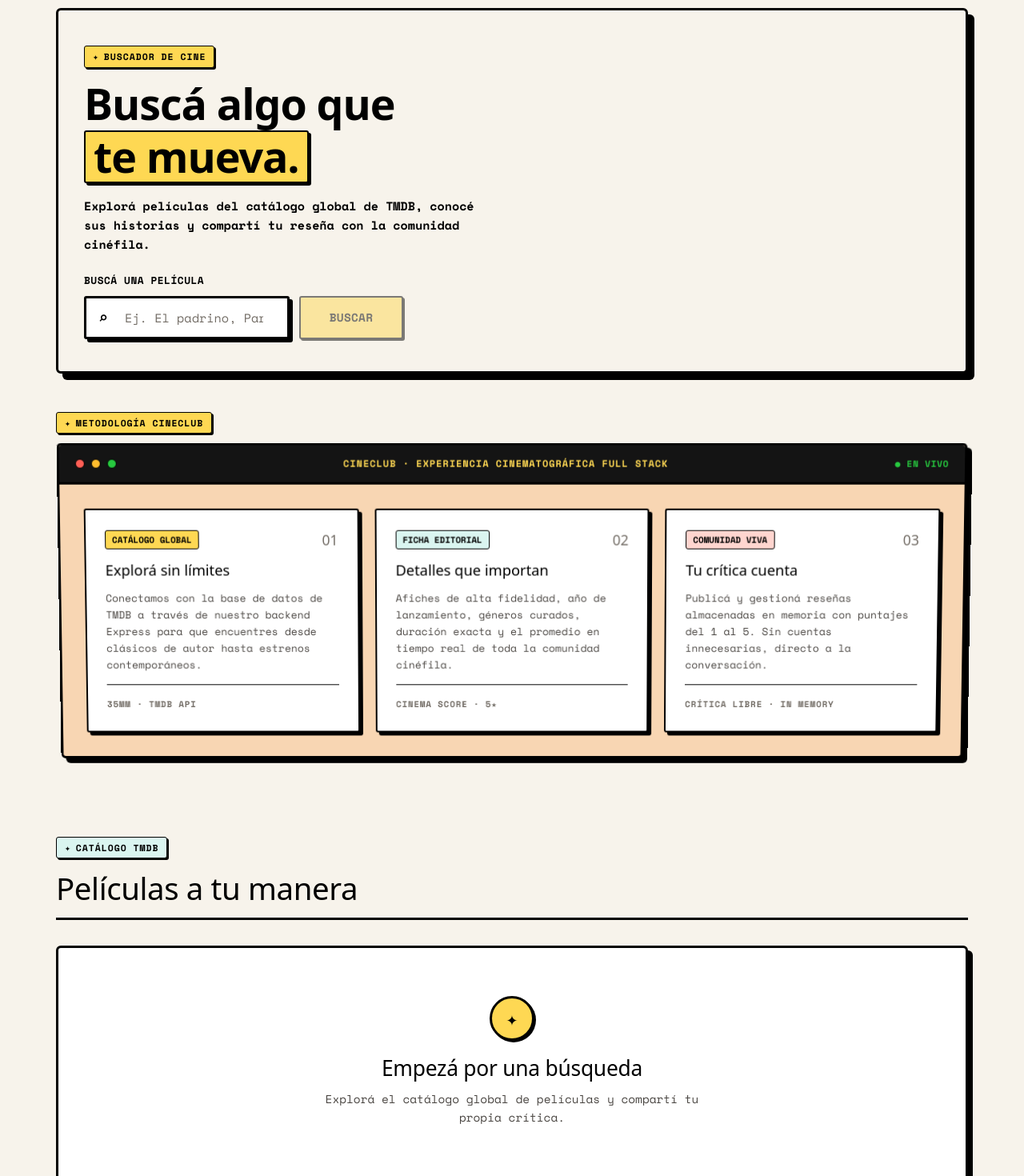
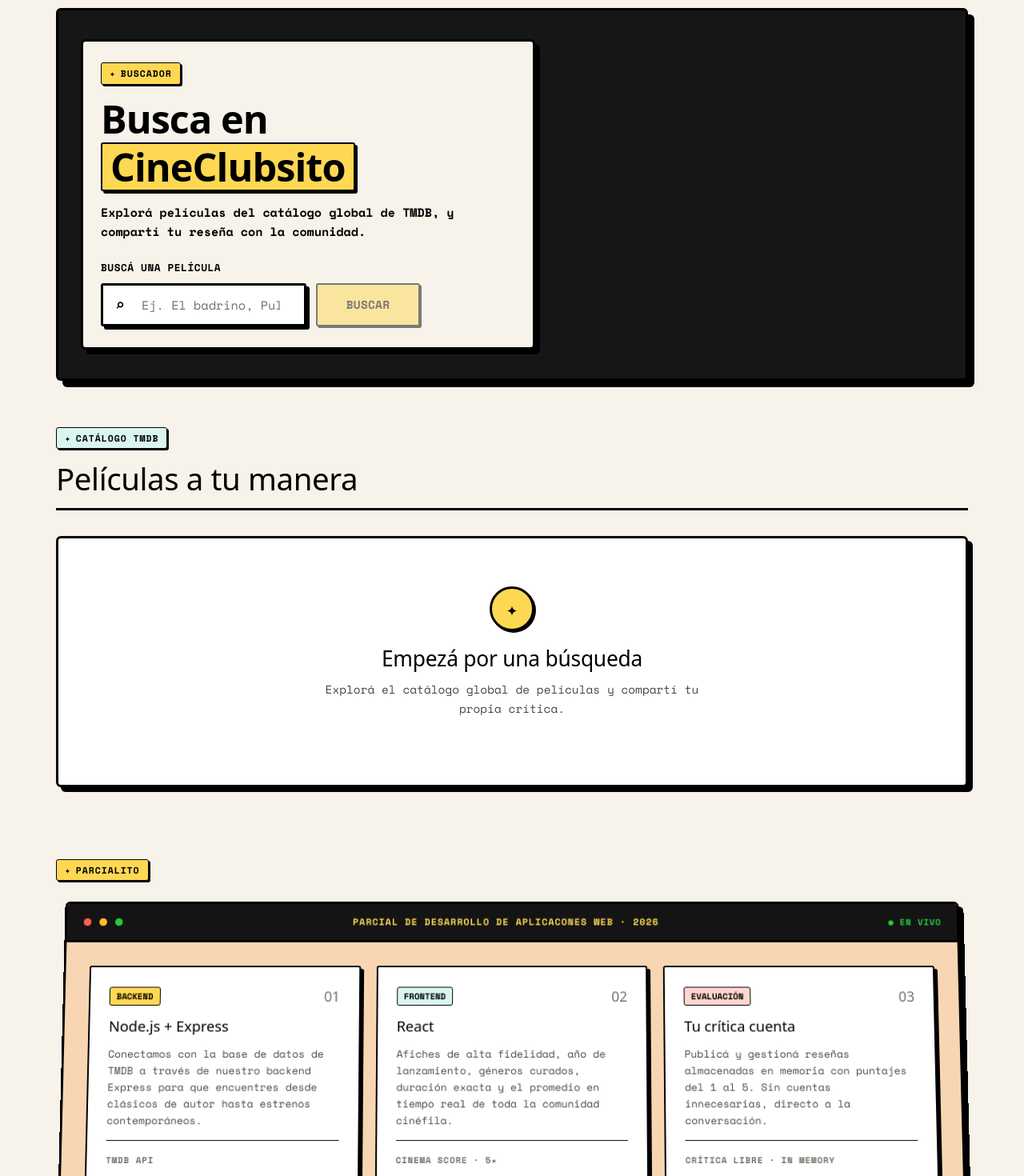
Before and after one commit to NumberGuan/cine-club, a React (Vite) app in the folder frontend/: page / in a window 1280 px wide. Shown: the part 140-1610 px from the top of the page at 80% size. Built offline with nearby package versions, Linux system fonts and the light colour scheme; no server answers; a web font is replaced by a local one.

Commit message:
feat: actualizar título y descripciones en componentes, mejorar estilos y optimizar búsqueda

```diff
--- a/frontend/index.html
+++ b/frontend/index.html
@@ -8,7 +8,7 @@
       name="description"
       content="CineClub: buscá películas en TMDB, descubrí historias y compartí reseñas cinéfilas."
     />
-    <title>CineClub · El club de cine neobrutalista</title>
+    <title>CineClubsito</title>
     <link rel="preconnect" href="https://fonts.googleapis.com" />
     <link rel="preconnect" href="https://fonts.gstatic.com" crossorigin />
     <link
--- a/frontend/src/App.tsx
+++ b/frontend/src/App.tsx
@@ -3,6 +3,7 @@ import type { ReactNode } from 'react';
 import { HeroCarousel } from './components/HeroCarousel';
 import { MovieDetail } from './components/MovieDetail';
 import { MovieGrid } from './components/MovieGrid';
+import { SearchBar } from './components/SearchBar';
 import { StickyShowcase } from './components/StickyShowcase';
 import {
   createReview,
@@ -12,6 +13,8 @@ import {
   searchMovies,
 } from './services/api';
 import type { Movie, MovieSummary, Review, ReviewDraft } from './types';
+
+type AppView = 'home' | 'search' | 'detail';
 
 function messageFor(error: unknown, fallback: string): string {
   return error instanceof Error ? error.message : fallback;
@@ -70,14 +73,19 @@ function ErrorState({ message, onRetry }: { message: string; onRetry: () => void
 function App() {
   const activeMovieRequest = useRef(0);
   const searchInputRef = useRef<HTMLInputElement>(null);
+  const searchViewInputRef = useRef<HTMLInputElement>(null);
   const backButtonRef = useRef<HTMLButtonElement>(null);
   const shouldRestoreSearchFocus = useRef(false);
   const reviewMutationInFlight = useRef(false);
+
+  // Navegación principal manejada con useState según requisitos del parcial
+  const [view, setView] = useState<AppView>('home');
+  const [previousView, setPreviousView] = useState<'home' | 'search'>('home');
   const [selectedMovieId, setSelectedMovieId] = useState<number | null>(null);
+
   const [query, setQuery] = useState('');
   const [movies, setMovies] = useState<MovieSummary[]>([]);
   const [trendingMovies, setTrendingMovies] = useState<MovieSummary[]>([]);
-  const [hasSearched, setHasSearched] = useState(false);
   const [isSearching, setIsSearching] = useState(false);
   const [searchError, setSearchError] = useState('');
   const [movie, setMovie] = useState<Movie | null>(null);
@@ -85,7 +93,7 @@ function App() {
   const [movieError, setMovieError] = useState('');
   const [reviewNotice, setReviewNotice] = useState('');
 
-  // Fetch trending movies on mount for the hero carousel
+  // Carga inicial de películas trending para el carrusel
   useEffect(() => {
     let isMounted = true;
     getTrendingMovies()
@@ -95,24 +103,26 @@ function App() {
         }
       })
       .catch(() => {
-        // Fallback silently if trending is unavailable
+        // Fallback silencioso si no hay conexión temporal con TMDB
       });
     return () => {
       isMounted = false;
     };
   }, []);
 
+  // Manejo accesible del foco al cambiar de vista
   useEffect(() => {
-    if (selectedMovieId === null) {
-      if (shouldRestoreSearchFocus.current) {
+    if (view === 'detail') {
+      backButtonRef.current?.focus();
+    } else if (shouldRestoreSearchFocus.current) {
+      if (view === 'search') {
+        searchViewInputRef.current?.focus();
+      } else {
         searchInputRef.current?.focus();
-        shouldRestoreSearchFocus.current = false;
       }
-      return;
+      shouldRestoreSearchFocus.current = false;
     }
-
-    backButtonRef.current?.focus();
-  }, [selectedMovieId, isLoadingMovie]);
+  }, [view, isLoadingMovie]);
 
   async function runReviewMutation<T>(mutation: () => Promise<T>): Promise<T> {
     if (reviewMutationInFlight.current) {
@@ -127,20 +137,22 @@ function App() {
     }
   }
 
-  async function handleSearch() {
-    const trimmedQuery = query.trim();
-    if (!trimmedQuery || isSearching) return;
+  // Ejecuta la búsqueda y cambia a la vista de resultados ('search')
+  async function handleSearch(searchQuery?: string) {
+    const targetQuery = (searchQuery ?? query).trim();
+    if (!targetQuery || isSearching) return;
 
+    setPreviousView('home');
+    setView('search');
     setSelectedMovieId(null);
     setMovie(null);
     setMovieError('');
     setReviewNotice('');
     setSearchError('');
-    setHasSearched(true);
     setIsSearching(true);
 
     try {
-      setMovies(await searchMovies(trimmedQuery));
+      setMovies(await searchMovies(targetQuery));
     } catch (error) {
       setMovies([]);
       setSearchError(
@@ -151,10 +163,14 @@ function App() {
     }
   }
 
-  async function loadMovie(movieId: number) {
+  // Carga el detalle de una película y cambia a la vista de detalle ('detail')
+  async function loadMovie(movieId: number, originView?: 'home' | 'search') {
+    const origin = originView ?? (view === 'search' ? 'search' : 'home');
+    setPreviousView(origin);
     const requestId = activeMovieRequest.current + 1;
     activeMovieRequest.current = requestId;
     setSelectedMovieId(movieId);
+    setView('detail');
     setMovie(null);
     setMovieError('');
     setReviewNotice('');
@@ -178,6 +194,7 @@ function App() {
     }
   }
 
+  // Retorna a la vista anterior preservando el foco
   function handleBack() {
     activeMovieRequest.current += 1;
     shouldRestoreSearchFocus.current = true;
@@ -195,6 +212,17 @@ function App() {
     setMovieError('');
     setReviewNotice('');
     setIsLoadingMovie(false);
+    setView(previousView);
+  }
+
+  function handleGoHome() {
+    activeMovieRequest.current += 1;
+    setSelectedMovieId(null);
+    setMovie(null);
+    setMovieError('');
+    setReviewNotice('');
+    setIsLoadingMovie(false);
+    setView('home');
   }
 
   async function handleCreateReview(draft: ReviewDraft) {
@@ -270,9 +298,12 @@ function App() {
   }
 
   const detailContent: ReactNode = isLoadingMovie ? (
-    <LoadingState label="Cargando la ficha…" />
+    <LoadingState label="Cargando la ficha técnica…" />
   ) : movieError ? (
-    <ErrorState message={movieError} onRetry={() => selectedMovieId !== null && loadMovie(selectedMovieId)} />
+    <ErrorState
+      message={movieError}
+      onRetry={() => selectedMovieId !== null && loadMovie(selectedMovieId, previousView)}
+    />
   ) : movie ? (
     <>
       {reviewNotice && (
@@ -302,12 +333,17 @@ function App() {
 
       <header className="site-header">
         <div className="container header-inner">
-          <p className="brand" aria-label="CineClub">
+          <button
+            type="button"
+            className="brand"
+            onClick={handleGoHome}
+            aria-label="CineClub - Ir al inicio"
+          >
             <span className="brand-mark" aria-hidden="true">
               CC
             </span>
             <span className="brand-text">CineClub</span>
-          </p>
+          </button>
           <div className="header-tagline">
             <span>✦</span> Historias para compartir
           </div>
@@ -315,45 +351,94 @@ function App() {
       </header>
 
       <main className="container main-content">
-        {selectedMovieId === null ? (
+        {/* VISTA 1: HOME (Hero con carrusel + Catálogo Inicial + Metodología al final) */}
+        {view === 'home' && (
           <>
             <HeroCarousel
               searchInputRef={searchInputRef}
               query={query}
               isSearching={isSearching}
               onQueryChange={setQuery}
-              onSearch={handleSearch}
+              onSearch={() => handleSearch()}
               trendingMovies={trendingMovies}
-              onSelectMovie={loadMovie}
+              onSelectMovie={(id) => loadMovie(id, 'home')}
             />
 
-            <StickyShowcase />
-
-            <section className="results-section" aria-labelledby="results-title">
+            {/* Sección Catálogo / Empezá por una búsqueda (subida inmediatamente después del Hero) */}
+            <section className="results-section" aria-labelledby="catalog-home-title">
               <div className="section-heading results-heading">
                 <div>
                   <div className="kicker-badge kicker-badge-mint">
                     <span>✦</span> Catálogo TMDB
                   </div>
-                  <h2 id="results-title">
-                    {hasSearched ? 'Resultados' : 'Películas a tu manera'}
-                  </h2>
+                  <h2 id="catalog-home-title">Películas a tu manera</h2>
                 </div>
-                {movies.length > 0 && <span className="section-count">{movies.length}</span>}
+              </div>
+
+              <EmptyState searched={false} />
+            </section>
+
+            {/* Sección Metodología CineClub (movida hacia abajo, antes del footer) */}
+            <StickyShowcase />
+          </>
+        )}
+
+        {/* VISTA 2: RESULTADOS DE BÚSQUEDA (Dedicada con navegación useState) */}
+        {view === 'search' && (
+          <div className="search-view" aria-label="Vista de resultados de búsqueda">
+            <div className="search-view-header">
+              <div className="search-view-nav">
+                <button
+                  type="button"
+                  className="button button-back"
+                  onClick={handleGoHome}
+                >
+                  <span aria-hidden="true">←</span> Volver al inicio
+                </button>
+                <div className="kicker-badge kicker-badge-yellow">
+                  <span>✦</span> Buscador Activo
+                </div>
+              </div>
+
+              <div className="search-view-bar">
+                <SearchBar
+                  inputRef={searchViewInputRef}
+                  value={query}
+                  loading={isSearching}
+                  onChange={setQuery}
+                  onSubmit={() => handleSearch()}
+                />
+              </div>
+            </div>
+
+            <section className="results-section" aria-labelledby="search-results-title">
+              <div className="section-heading results-heading">
+                <div>
+                  <div className="kicker-badge kicker-badge-mint">
+                    <span>✦</span> Resultados para "{query}"
+                  </div>
+                  <h2 id="search-results-title">Catálogo encontrado</h2>
+                </div>
+                {movies.length > 0 && (
+                  <span className="section-count">{movies.length}</span>
+                )}
               </div>
 
               {isSearching ? (
                 <LoadingState label="Buscando en el catálogo de TMDB…" />
               ) : searchError ? (
-                <ErrorState message={searchError} onRetry={handleSearch} />
+                <ErrorState message={searchError} onRetry={() => handleSearch()} />
               ) : movies.length > 0 ? (
-                <MovieGrid movies={movies} onSelect={loadMovie} />
+                <MovieGrid movies={movies} onSelect={(id) => loadMovie(id, 'search')} />
               ) : (
-                <EmptyState searched={hasSearched} />
+                <EmptyState searched={true} />
               )}
             </section>
-          </>
-        ) : (
+          </div>
+        )}
+
+        {/* VISTA 3: DETALLE DE PELÍCULA Y RESEÑAS */}
+        {view === 'detail' && (
           <section className="detail-section" aria-label="Detalle de película">
             {(isLoadingMovie || movieError) && (
               <button
@@ -362,7 +447,8 @@ function App() {
                 type="button"
                 onClick={handleBack}
               >
-                <span aria-hidden="true">←</span> Volver a resultados
+                <span aria-hidden="true">←</span>{' '}
+                {previousView === 'search' ? 'Volver a resultados' : 'Volver al inicio'}
               </button>
             )}
             {detailContent}
@@ -372,7 +458,7 @@ function App() {
 
       <footer className="site-footer">
         <div className="container footer-inner">
-          <span className="footer-brand">CineClub</span>
+          <span className="footer-brand">CineClubsito</span>
           <span>Datos provistos por TMDB · Reseñas almacenadas en memoria</span>
         </div>
       </footer>
--- a/frontend/src/components/HeroCarousel.tsx
+++ b/frontend/src/components/HeroCarousel.tsx
@@ -52,7 +52,7 @@ export function HeroCarousel({
 
     timerRef.current = window.setInterval(() => {
       setCurrentIndex((prev) => (prev + 1) % trendingMovies.length);
-    }, 6000);
+    }, 4000);
 
     return () => {
       if (timerRef.current !== null) {
@@ -99,14 +99,14 @@ export function HeroCarousel({
         {/* Left Column: Search Hero compacted & aligned left */}
         <div className="hero-left">
           <div className="kicker-badge kicker-badge-yellow">
-            <span>✦</span> Buscador de Cine
+            <span>✦</span> Buscador
           </div>
           <h1 id="search-title" className="hero-title">
-            Buscá algo que<br />
-            <em>te mueva.</em>
+            Busca en<br />
+            <em>CineClubsito</em>
           </h1>
           <p className="hero-description">
-            Explorá películas del catálogo global de TMDB, conocé sus historias y compartí tu reseña con la comunidad cinéfila.
+            Explorá películas del catálogo global de TMDB, y compartí tu reseña con la comunidad.
           </p>
           <SearchBar
             inputRef={searchInputRef}
--- a/frontend/src/components/MovieDetail.tsx
+++ b/frontend/src/components/MovieDetail.tsx
@@ -100,7 +100,7 @@ export function MovieDetail({
         <div className="section-heading">
           <div>
             <div className="kicker-badge kicker-badge-mint">
-              <span>✦</span> La conversación
+              <span>✦</span> Foro
             </div>
             <h2 id="reviews-title">Reseñas</h2>
           </div>
--- a/frontend/src/components/Poster.tsx
+++ b/frontend/src/components/Poster.tsx
@@ -24,7 +24,7 @@ export function Poster({ path, title, eager = false }: PosterProps) {
         <span className="poster-placeholder-mark" aria-hidden="true">
           ✦
         </span>
-        <span>Poster no disponible</span>
+        <span>Poster no disponible :(</span>
       </div>
     );
   }
--- a/frontend/src/components/SearchBar.tsx
+++ b/frontend/src/components/SearchBar.tsx
@@ -34,7 +34,7 @@ export function SearchBar({
             type="search"
             value={value}
             onChange={(event) => onChange(event.target.value)}
-            placeholder="Ej. El padrino, Parásitos…"
+            placeholder="Ej. El badrino, Pulp Fiction"
             maxLength={120}
             autoComplete="off"
             enterKeyHint="search"
--- a/frontend/src/components/StickyShowcase.tsx
+++ b/frontend/src/components/StickyShowcase.tsx
@@ -13,25 +13,25 @@ interface ShowcasePillar {
 const PILLARS: ShowcasePillar[] = [
   {
     number: '01',
-    tag: 'Catálogo Global',
+    tag: 'Backend',
     tagColor: 'yellow',
-    title: 'Explorá sin límites',
+    title: 'Node.js + Express',
     description:
       'Conectamos con la base de datos de TMDB a través de nuestro backend Express para que encuentres desde clásicos de autor hasta estrenos contemporáneos.',
-    stamp: '35MM · TMDB API',
+    stamp: 'TMDB API',
   },
   {
     number: '02',
-    tag: 'Ficha Editorial',
+    tag: 'Frontend',
     tagColor: 'mint',
-    title: 'Detalles que importan',
+    title: 'React',
     description:
       'Afiches de alta fidelidad, año de lanzamiento, géneros curados, duración exacta y el promedio en tiempo real de toda la comunidad cinéfila.',
     stamp: 'CINEMA SCORE · 5★',
   },
   {
     number: '03',
-    tag: 'Comunidad Viva',
+    tag: 'Evaluación',
     tagColor: 'coral',
     title: 'Tu crítica cuenta',
     description:
@@ -59,7 +59,7 @@ export function StickyShowcase() {
       aria-label="Presentación del club"
     >
       <div className="kicker-badge kicker-badge-yellow">
-        <span>✦</span> Metodología CineClub
+        <span>✦</span> Parcialito
       </div>
 
       <motion.div
@@ -78,7 +78,7 @@ export function StickyShowcase() {
             <span className="showcase-dot green" />
           </div>
           <span className="showcase-title-bar">
-            CineClub · Experiencia Cinematográfica Full Stack
+            Parcial de Desarrollo de Aplicacones Web · 2026
           </span>
           <span className="showcase-status-badge" aria-hidden="true">
             ● EN VIVO
--- a/frontend/src/styles.css
+++ b/frontend/src/styles.css
@@ -408,15 +408,15 @@ textarea:disabled {
 .hero-wrapper {
   position: relative;
   margin: 32px 0 48px;
-  padding: 44px 32px 40px;
+  padding: 36px 28px;
   border: var(--border-heavy);
   border-radius: var(--radius-md);
   box-shadow: var(--shadow-hard-xl);
   overflow: hidden;
-  background-color: var(--color-bg);
-}
-
-/* Background image con opacidad vertical progresiva */
+  background-color: #161616;
+}
+
+/* Background image con nitidez y presencia */
 .hero-backdrop {
   position: absolute;
   inset: 0;
@@ -424,23 +424,23 @@ textarea:disabled {
   background-position: center 25%;
   z-index: 0;
   transition: background-image 500ms ease-in-out;
+  opacity: 0.88;
 }
 
 /*
-  Gradiente vertical:
-  - Opacidad alta en la parte inferior (se funde con el fondo del hero)
-  - Hacia arriba verticalmente el background se ve con mucha más claridad
+  Gradiente vertical sutil:
+  - Sin velo blanco pesado que tape la foto
+  - Mantiene la claridad y riqueza visual de la imagen
 */
 .hero-backdrop-gradient {
   position: absolute;
   inset: 0;
   background: linear-gradient(
     to top,
-    rgba(247, 243, 235, 1) 0%,
-    rgba(247, 243, 235, 0.95) 25%,
-    rgba(247, 243, 235, 0.78) 60%,
-    rgba(247, 243, 235, 0.42) 85%,
-    rgba(247, 243, 235, 0.12) 100%
+    rgba(18, 18, 18, 0.70) 0%,
+    rgba(18, 18, 18, 0.30) 45%,
+    rgba(0, 0, 0, 0.08) 80%,
+    rgba(0, 0, 0, 0.02) 100%
   );
   pointer-events: none;
 }
@@ -450,23 +450,28 @@ textarea:disabled {
   z-index: 2;
   display: grid;
   grid-template-columns: minmax(0, 1.15fr) minmax(320px, 0.95fr);
-  gap: clamp(24px, 4vw, 44px);
-  align-items: center;
+  gap: clamp(24px, 4vw, 40px);
+  align-items: stretch;
 }
 
 .hero-left {
   display: flex;
   flex-direction: column;
   align-items: flex-start;
+  background-color: var(--color-bg);
+  border: var(--border-heavy);
+  border-radius: var(--radius-md);
+  padding: 26px 22px;
+  box-shadow: var(--shadow-hard-lg);
 }
 
 .hero-title {
   font-family: var(--font-display);
-  font-size: clamp(2.2rem, 4.2vw, 3.6rem);
+  font-size: clamp(2rem, 3.8vw, 3.2rem);
   font-weight: 900;
   line-height: 1.08;
   letter-spacing: -0.02em;
-  margin-bottom: 16px;
+  margin-bottom: 14px;
   color: var(--color-ink);
 }
 
@@ -847,10 +852,40 @@ textarea:disabled {
 }
 
 /* --------------------------------------------------------------------------
+   Vista Dedicada de Búsqueda y Resultados (Navegación useState)
+   -------------------------------------------------------------------------- */
+.search-view {
+  padding: 24px 0 60px;
+}
+
+.search-view-header {
+  background-color: var(--color-surface);
+  border: var(--border-heavy);
+  border-radius: var(--radius-md);
+  padding: 28px 24px;
+  box-shadow: var(--shadow-hard-lg);
+  margin-bottom: 36px;
+  display: flex;
+  flex-direction: column;
+  gap: 20px;
+}
+
+.search-view-nav {
+  display: flex;
+  align-items: center;
+  justify-content: space-between;
+  gap: 16px;
+}
+
+.search-view-bar {
+  max-width: 100%;
+}
+
+/* --------------------------------------------------------------------------
    Resultados y Grilla de Películas
    -------------------------------------------------------------------------- */
 .results-section {
-  padding: 30px 0 60px;
+  padding: 10px 0 40px;
 }
 
 .section-heading {
```
Also changed, not shown: frontend/src/components/ReviewForm.tsx (+6 -6 lines), 1 other file (tests, documents, lock files or other folders).
